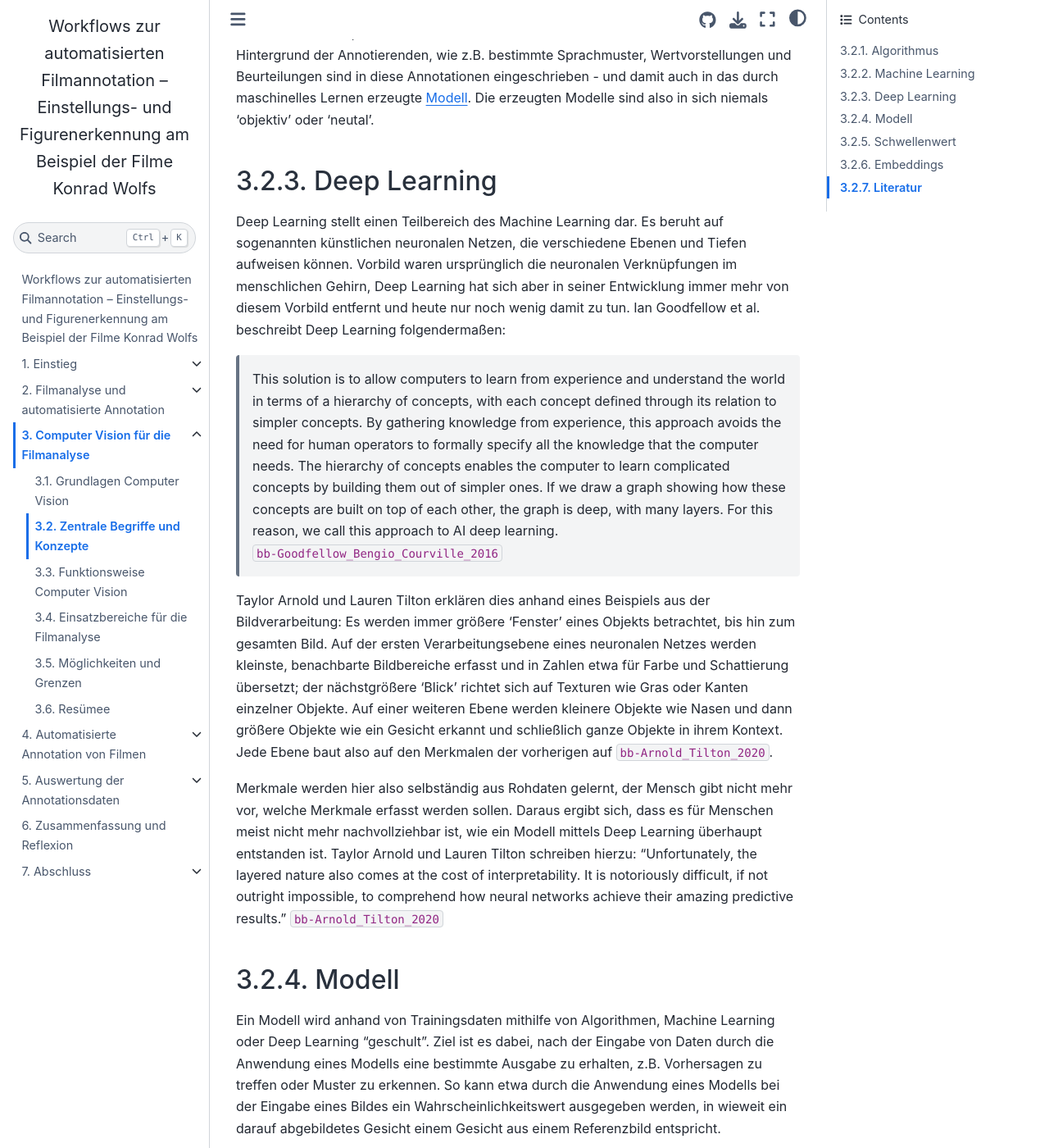
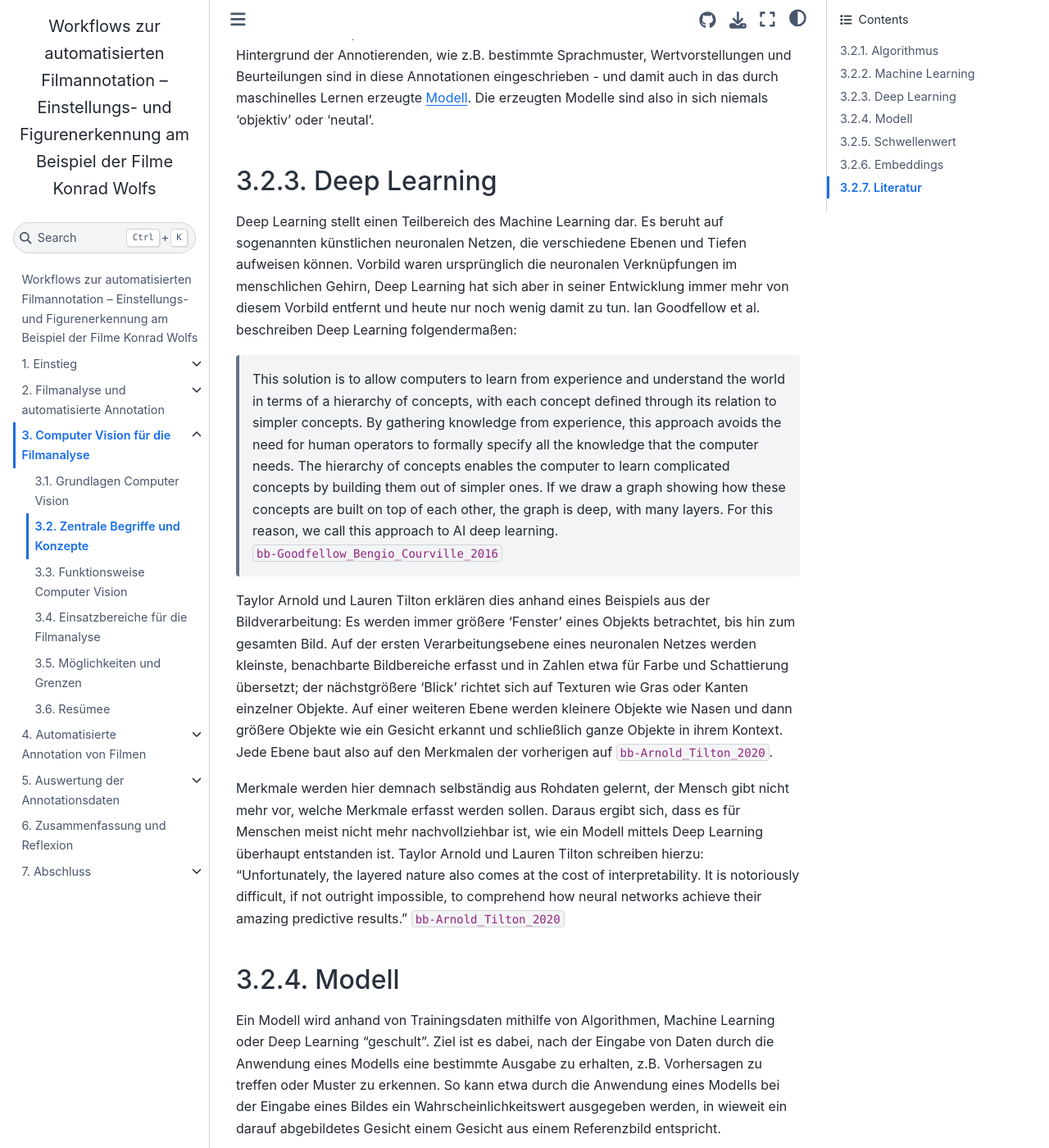
Before and after one commit to quadriga-dk/Bewegtes-Bild-Fallstudie-4, a Jupyter Book: the page built from vision/begriffe.md, in a window 1280 px wide and 1400 px high, scrolled down 2221 px. Shown: the whole window at 82% size. Built offline with Jupyter Book 1.0.4 settings and Sphinx 7.4.7 and the Sphinx Book theme 1.1.4, drawn with Linux system fonts in a browser that asks for light colours; pages that are not in the unit, such as notebooks, are missing from menus; cross-references to code outside the pages are shown as plain code; some of the changed text lies outside the part shown.

Commit message:
Update begriffe.md

```diff
--- a/vision/begriffe.md
+++ b/vision/begriffe.md
@@ -24,13 +24,13 @@ Hier wird also Computer Vision explizit als ein Feld des maschinellen Lernens ge
 Wichtig ist hierbei zu beachten, dass die Datensätze, die für maschinelles Lernen verwendet werden, von Menschen erstellt und annotiert wurden. Der kulturelle Hintergrund der Annotierenden, wie z.B. bestimmte Sprachmuster, Wertvorstellungen und Beurteilungen sind in diese Annotationen eingeschrieben - und damit auch in das durch maschinelles Lernen erzeugte [Modell](../vision/begriffe.md#modell). Die erzeugten Modelle sind also in sich niemals 'objektiv' oder 'neutal'.
 
 ## Deep Learning
-Deep Learning stellt einen Teilbereich des Machine Learning dar. Es beruht auf sogenannten künstlichen neuronalen Netzen, die verschiedene Ebenen und Tiefen aufweisen können. Vorbild waren ursprünglich die neuronalen Verknüpfungen im menschlichen Gehirn, Deep Learning hat sich aber in seiner Entwicklung immer mehr von diesem Vorbild entfernt und heute nur noch wenig damit zu tun. Ian Goodfellow et al. beschreibt Deep Learning folgendermaßen:
+Deep Learning stellt einen Teilbereich des Machine Learning dar. Es beruht auf sogenannten künstlichen neuronalen Netzen, die verschiedene Ebenen und Tiefen aufweisen können. Vorbild waren ursprünglich die neuronalen Verknüpfungen im menschlichen Gehirn, Deep Learning hat sich aber in seiner Entwicklung immer mehr von diesem Vorbild entfernt und heute nur noch wenig damit zu tun. Ian Goodfellow et al. beschreiben Deep Learning folgendermaßen:
 
 >This solution is to allow computers to learn from experience and understand the world in terms of a hierarchy of concepts, with each concept deﬁned through its relation to simpler concepts. By gathering knowledge from experience, this approach avoids the need for human operators to formally specify all the knowledge that the computer needs. The hierarchy of concepts enables the computer to learn complicated concepts by building them out of simpler ones. If we draw a graph showing how these concepts are built on top of each other, the graph is deep, with many layers. For this reason, we call this approach to AI deep learning. {cite}`bb-Goodfellow_Bengio_Courville_2016`
 
 Taylor Arnold und Lauren Tilton erklären dies anhand eines Beispiels aus der Bildverarbeitung: Es werden immer größere 'Fenster' eines Objekts betrachtet, bis hin zum gesamten Bild. Auf der ersten Verarbeitungsebene eines neuronalen Netzes werden kleinste, benachbarte Bildbereiche erfasst und in Zahlen etwa für Farbe und Schattierung übersetzt; der nächstgrößere 'Blick' richtet sich auf Texturen wie Gras oder Kanten einzelner Objekte. Auf einer weiteren Ebene werden kleinere Objekte wie Nasen und dann größere Objekte wie ein Gesicht erkannt und schließlich ganze Objekte in ihrem Kontext. Jede Ebene baut also auf den Merkmalen der vorherigen auf {cite}`bb-Arnold_Tilton_2020`.
 
-Merkmale werden hier also selbständig aus Rohdaten gelernt, der Mensch gibt nicht mehr vor, welche Merkmale erfasst werden sollen. Daraus ergibt sich, dass es für Menschen meist nicht mehr nachvollziehbar ist, wie ein Modell mittels Deep Learning überhaupt entstanden ist. Taylor Arnold und Lauren Tilton schreiben hierzu: "Unfortunately, the layered nature also comes at the cost of interpretability. It is notoriously difficult, if not outright impossible, to comprehend how neural networks achieve their amazing predictive results." {cite}`bb-Arnold_Tilton_2020`
+Merkmale werden hier demnach selbständig aus Rohdaten gelernt, der Mensch gibt nicht mehr vor, welche Merkmale erfasst werden sollen. Daraus ergibt sich, dass es für Menschen meist nicht mehr nachvollziehbar ist, wie ein Modell mittels Deep Learning überhaupt entstanden ist. Taylor Arnold und Lauren Tilton schreiben hierzu: "Unfortunately, the layered nature also comes at the cost of interpretability. It is notoriously difficult, if not outright impossible, to comprehend how neural networks achieve their amazing predictive results." {cite}`bb-Arnold_Tilton_2020`
 
 ## Modell
 Ein Modell wird anhand von Trainingsdaten mithilfe von Algorithmen, Machine Learning oder Deep Learning "geschult". Ziel ist es dabei, nach der Eingabe von Daten durch die Anwendung eines Modells eine bestimmte Ausgabe zu erhalten, z.B. Vorhersagen zu treffen oder Muster zu erkennen. So kann etwa durch die Anwendung eines Modells bei der Eingabe eines Bildes ein Wahrscheinlichkeitswert ausgegeben werden, in wieweit ein darauf abgebildetes Gesicht einem Gesicht aus einem Referenzbild entspricht.
```
Also changed, not shown: other parts of vision/begriffe.md (+3 -3 lines).
